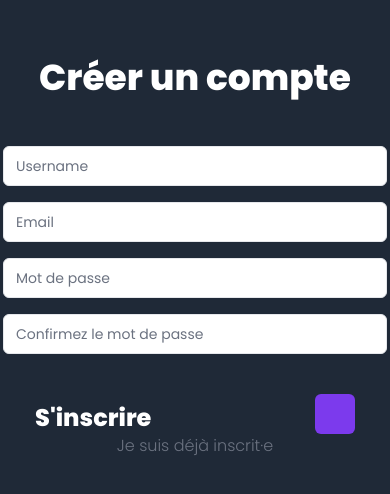
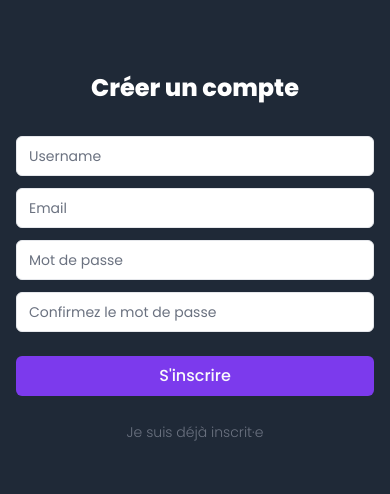
Before and after one commit to nffdev/Deskr, a React (Vite) app in the folder website/Front/: page /auth/register in a window 390 px wide. Shown: the part 164-658 px from the top of the page. Built offline with nearby package versions, Linux system fonts and the light colour scheme.

Commit message:
feat(front): updated auth responsive

```diff
--- a/website/Front/src/routes/auth/Login.jsx
+++ b/website/Front/src/routes/auth/Login.jsx
@@ -1,8 +1,9 @@
 import { useState } from "react";
-import { Link, useNavigate } from "react-router-dom";
+import { Link } from "react-router-dom";
 import { Loader2 } from "lucide-react";
 import { Input } from "@/components/ui/input";
 import { Button } from "@/components/ui/button";
+import { BASE_API, API_VERSION } from "../../config.json";
 
 export default function Login() {
     const [datas, setDatas] = useState({ email: '', password: '' });
@@ -15,11 +16,9 @@ export default function Login() {
 
         setLoading(true);
         setError('');
-        fetch('http://localhost:8080/api/v1/auth/login', {
+        fetch(`${BASE_API}/v${API_VERSION}/auth/login`, {
             method: 'POST',
-            headers: {
-                'Content-Type': 'application/json'
-            },
+            headers: { 'Content-Type': 'application/json' },
             body: JSON.stringify(datas)
         })
             .then(response => response.json())
@@ -36,27 +35,42 @@ export default function Login() {
     }
 
     return (
-        <div className="flex flex-col items-center justify-center w-full h-screen py-8 bg-gray-800 text-white">
-            <div className="flex flex-col items-center justify-center w-full max-w-96">
-                <h1 className="text-center text-4xl font-extrabold">Se connecter à un compte</h1>
-                {error ? <p className="text-red-500 mt-10">{error}</p> : null}
-                <label htmlFor="email" className={`relative w-full ${error ? 'mt-2' : 'mt-12'}`}>
-                    <box-icon class="fill-white opacity-30 w-6 h-6 absolute top-1/2 transform -translate-y-1/2 left-3" type='solid' name='user'></box-icon>
-                    <Input className="text-black" onChange={(e) => setDatas(prev => ({ ...prev, email: e.target.value }))} type="email" name="email" id="email" placeholder="Email"></Input>
+        <div className="flex flex-col items-center justify-center w-full min-h-screen px-4 sm:px-6 py-8 bg-gray-800 text-white">
+            <div className="flex flex-col items-center justify-center w-full max-w-sm sm:max-w-md">
+                <h1 className="text-center text-2xl sm:text-4xl font-extrabold">Se connecter</h1>
+                {error ? <p className="text-red-500 mt-6 sm:mt-10 text-sm sm:text-base text-center">{error}</p> : null}
+                <label htmlFor="email" className={`relative w-full ${error ? 'mt-2' : 'mt-8 sm:mt-12'}`}>
+                    <Input
+                        className="text-black w-full"
+                        onChange={(e) => setDatas(prev => ({ ...prev, email: e.target.value }))}
+                        type="email"
+                        name="email"
+                        id="email"
+                        placeholder="Email"
+                    />
                 </label>
-                <label htmlFor="password" className="relative w-full mt-4">
-                    <box-icon class="fill-white opacity-30 w-6 h-6 absolute top-1/2 transform -translate-y-1/2 left-3" type='solid' name='lock-alt'></box-icon>
-                    <Input className="text-black" onChange={(e) => setDatas(prev => ({ ...prev, password: e.target.value }))} type="password" name="password" id="password" placeholder="Mot de passe"></Input>
+                <label htmlFor="password" className="relative w-full mt-3 sm:mt-4">
+                    <Input
+                        className="text-black w-full"
+                        onChange={(e) => setDatas(prev => ({ ...prev, password: e.target.value }))}
+                        type="password"
+                        name="password"
+                        id="password"
+                        placeholder="Mot de passe"
+                    />
                 </label>
-                <div className="flex items-center justify-between w-full px-8 mt-10">
-                    <h2 className="text-2xl font-extrabold mt-2 mb-2">Se connecter</h2>
-                    <Button size='icon' onClick={() => login()} disabled={loading}>
-                        {loading ? <Loader2 className="h-8 w-8 animate-spin" /> : <box-icon class="h-8 w-8 fill-white" name='right-arrow-alt'></box-icon>}
-                    </Button>
-                </div>
+                <Button
+                    className="w-full mt-6 sm:mt-10 py-5 sm:py-6 text-base"
+                    onClick={() => login()}
+                    disabled={loading}
+                >
+                    {loading ? <Loader2 className="h-5 w-5 animate-spin" /> : 'Se connecter'}
+                </Button>
             </div>
-            <div className="flex flex-col items-center justify-center gap-8 w-full">
-                <Link to="/auth/register" className="text-muted-foreground font-light cursor-pointer">Je n'ai pas encore de compte</Link>
+            <div className="mt-6 sm:mt-8">
+                <Link to="/auth/register" className="text-sm sm:text-base text-muted-foreground font-light">
+                    Je n'ai pas encore de compte
+                </Link>
             </div>
         </div>
     )
--- a/website/Front/src/routes/auth/Register.jsx
+++ b/website/Front/src/routes/auth/Register.jsx
@@ -1,8 +1,9 @@
 import { useState } from "react";
-import { Link, useNavigate } from "react-router-dom";
+import { Link } from "react-router-dom";
 import { Loader2 } from "lucide-react";
 import { Input } from "@/components/ui/input";
 import { Button } from "@/components/ui/button";
+import { BASE_API, API_VERSION } from "../../config.json";
 
 export default function Register() {
     const [datas, setDatas] = useState({ username: '', email: '', password: '', confirmPassword: '' });
@@ -13,16 +14,14 @@ export default function Register() {
         if (!datas.username) return setError('Username is required.');
         if (!datas.email) return setError('Email is required.');
         if (!datas.password) return setError('Password is required.');
-        if (!datas.confirmPassword) return setError('Password is required.');
+        if (!datas.confirmPassword) return setError('Please confirm your password.');
         if (datas.password !== datas.confirmPassword) return setError('Passwords are not matching.');
 
         setLoading(true);
         setError('');
-        fetch('http://localhost:8080/api/v1/auth/register', {
+        fetch(`${BASE_API}/v${API_VERSION}/auth/register`, {
             method: 'POST',
-            headers: {
-                'Content-Type': 'application/json'
-            },
+            headers: { 'Content-Type': 'application/json' },
             body: JSON.stringify(datas)
         })
             .then(response => response.json())
@@ -39,35 +38,62 @@ export default function Register() {
     }
 
     return (
-        <div className="flex flex-col items-center justify-center w-full h-screen py-8 bg-gray-800 text-white">
-            <div className="flex flex-col items-center justify-center w-full max-w-96">
-                <h1 className="text-center text-4xl font-extrabold">Créer un compte</h1>
-                {error ? <p className="text-red-500 mt-10">{error}</p> : null}
-                <label htmlFor="username" className={`relative w-full ${error ? 'mt-2' : 'mt-12'}`}>
-                    <box-icon class="fill-white opacity-30 w-6 h-6 absolute top-1/2 transform -translate-y-1/2 left-3" type='solid' name='user'></box-icon>
-                    <Input className="text-black" onChange={(e) => setDatas(prev => ({ ...prev, username: e.target.value }))} type="username" name="username" id="username" placeholder="Username"></Input>
+        <div className="flex flex-col items-center justify-center w-full min-h-screen px-4 sm:px-6 py-8 bg-gray-800 text-white">
+            <div className="flex flex-col items-center justify-center w-full max-w-sm sm:max-w-md">
+                <h1 className="text-center text-2xl sm:text-4xl font-extrabold">Créer un compte</h1>
+                {error ? <p className="text-red-500 mt-6 sm:mt-10 text-sm sm:text-base text-center">{error}</p> : null}
+                <label htmlFor="username" className={`relative w-full ${error ? 'mt-2' : 'mt-8 sm:mt-12'}`}>
+                    <Input
+                        className="text-black w-full"
+                        onChange={(e) => setDatas(prev => ({ ...prev, username: e.target.value }))}
+                        type="text"
+                        name="username"
+                        id="username"
+                        placeholder="Username"
+                    />
                 </label>
-                <label htmlFor="email" className="relative w-full mt-4">
-                    <box-icon class="fill-white opacity-30 w-6 h-6 absolute top-1/2 transform -translate-y-1/2 left-3" type='solid' name='user'></box-icon>
-                    <Input className="text-black" onChange={(e) => setDatas(prev => ({ ...prev, email: e.target.value }))} type="email" name="email" id="email" placeholder="Email"></Input>
+                <label htmlFor="email" className="relative w-full mt-3 sm:mt-4">
+                    <Input
+                        className="text-black w-full"
+                        onChange={(e) => setDatas(prev => ({ ...prev, email: e.target.value }))}
+                        type="email"
+                        name="email"
+                        id="email"
+                        placeholder="Email"
+                    />
                 </label>
-                <label htmlFor="password" className="relative w-full mt-4">
-                    <box-icon class="fill-white opacity-30 w-6 h-6 absolute top-1/2 transform -translate-y-1/2 left-3" type='solid' name='lock-alt'></box-icon>
-                    <Input className="text-black" onChange={(e) => setDatas(prev => ({ ...prev, password: e.target.value }))} type="password" name="password" id="password" placeholder="Mot de passe"></Input>
+                <label htmlFor="password" className="relative w-full mt-3 sm:mt-4">
+                    <Input
+                        className="text-black w-full"
+                        onChange={(e) => setDatas(prev => ({ ...prev, password: e.target.value }))}
+                        type="password"
+                        name="password"
+                        id="password"
+                        placeholder="Mot de passe"
+                    />
                 </label>
-                <label htmlFor="confirmPassword" className="relative w-full mt-4">
-                    <box-icon class="fill-white opacity-30 w-6 h-6 absolute top-1/2 transform -translate-y-1/2 left-3" type='solid' name='lock-alt'></box-icon>
-                    <Input className="text-black" onChange={(e) => setDatas(prev => ({ ...prev, confirmPassword: e.target.value }))} type="password" name="confirmPassword" id="confirmPassword" placeholder="Confirmez le mot de passe"></Input>
+                <label htmlFor="confirmPassword" className="relative w-full mt-3 sm:mt-4">
+                    <Input
+                        className="text-black w-full"
+                        onChange={(e) => setDatas(prev => ({ ...prev, confirmPassword: e.target.value }))}
+                        type="password"
+                        name="confirmPassword"
+                        id="confirmPassword"
+                        placeholder="Confirmez le mot de passe"
+                    />
                 </label>
-                <div className="flex items-center justify-between w-full px-8 mt-10">
-                    <h2 className="text-2xl font-extrabold mt-2">S'inscrire</h2>
-                    <Button size='icon' onClick={() => register()} disabled={loading}>
-                        {loading ? <Loader2 className="h-8 w-8 animate-spin" /> : <box-icon class="h-8 w-8 fill-white" name='right-arrow-alt'></box-icon>}
-                    </Button>
-                </div>
+                <Button
+                    className="w-full mt-6 sm:mt-10 py-5 sm:py-6 text-base"
+                    onClick={() => register()}
+                    disabled={loading}
+                >
+                    {loading ? <Loader2 className="h-5 w-5 animate-spin" /> : "S'inscrire"}
+                </Button>
             </div>
-            <div className="flex flex-col items-center justify-center gap-8 w-full">
-                <Link to={'/auth/login'} className="text-muted-foreground font-light cursor-pointer">Je suis déjà inscrit·e</Link>
+            <div className="mt-6 sm:mt-8">
+                <Link to="/auth/login" className="text-sm sm:text-base text-muted-foreground font-light">
+                    Je suis déjà inscrit·e
+                </Link>
             </div>
         </div>
     )
```
